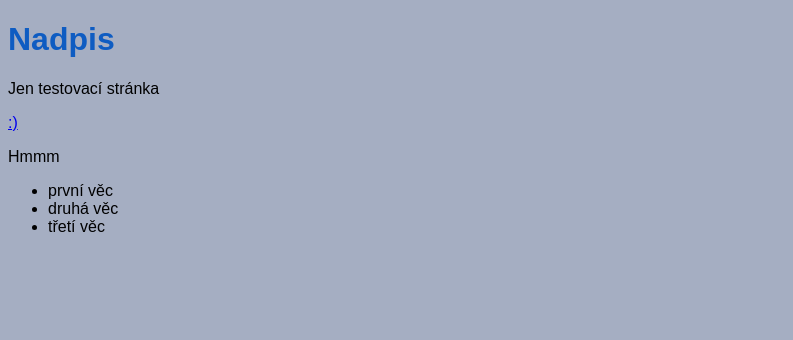
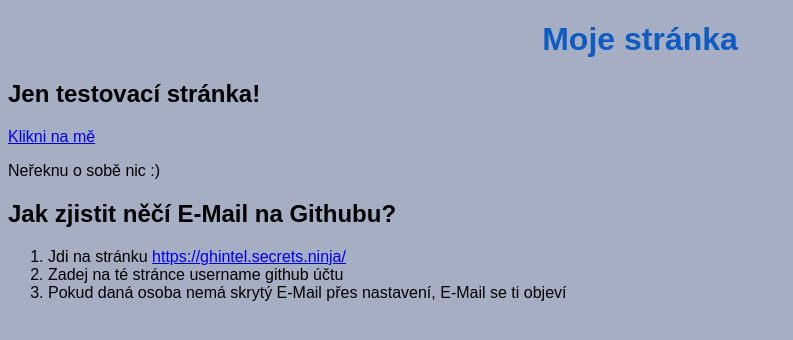
Before and after one commit to cocainemaniac/cocainemaniac.github.io, a plain HTML site: page index.html in a window 1280 px wide. Shown: the whole page, without its empty margins (0-793 px from the left). Drawn offline with Linux system fonts and the light colour scheme.

Commit message:
Revise index.html with new content and styling
Updated the content and structure of the HTML page, including new headings and paragraphs.

```diff
--- a/index.html
+++ b/index.html
@@ -5,19 +5,22 @@
   <title>Testovací stránka</title>
   <style>
   body { background: #a5aec2; font-family: sans-serif; }
-  h1 { color: #0e5cc2; }
+  h1 {
+     color: #0e5cc2;
+     text-Align: center;
+  }
   </style>
-
 </head>
 <body>
-  <h1>Nadpis</h1>
-  <p>Jen testovací stránka</p>
-  <p><a href=https://example.com">:)</a></p>
-  <p>Hmmm</p>
-  <ul>
-  <li>první věc</li>
-  <li>druhá věc</li>
-  <li>třetí věc</li>
-</ul>
+  <h1>Moje stránka</h1>
+  <h2>Jen testovací stránka!</h2>
+  <p><a href="https://example.com">Klikni na mě</a></p>
+  <p>Neřeknu o sobě nic :)</p>
+  <h2>Jak zjistit něčí E-Mail na Githubu?</h2>
+  <ol>
+  <li>Jdi na stránku <a href="https://ghintel.secrets.ninja/">https://ghintel.secrets.ninja/</a></li>
+  <li>Zadej na té stránce username github účtu</li>
+  <li>Pokud daná osoba nemá skrytý E-Mail přes nastavení, E-Mail se ti objeví</li>
+</ol>
 </body>
 </html>
```
